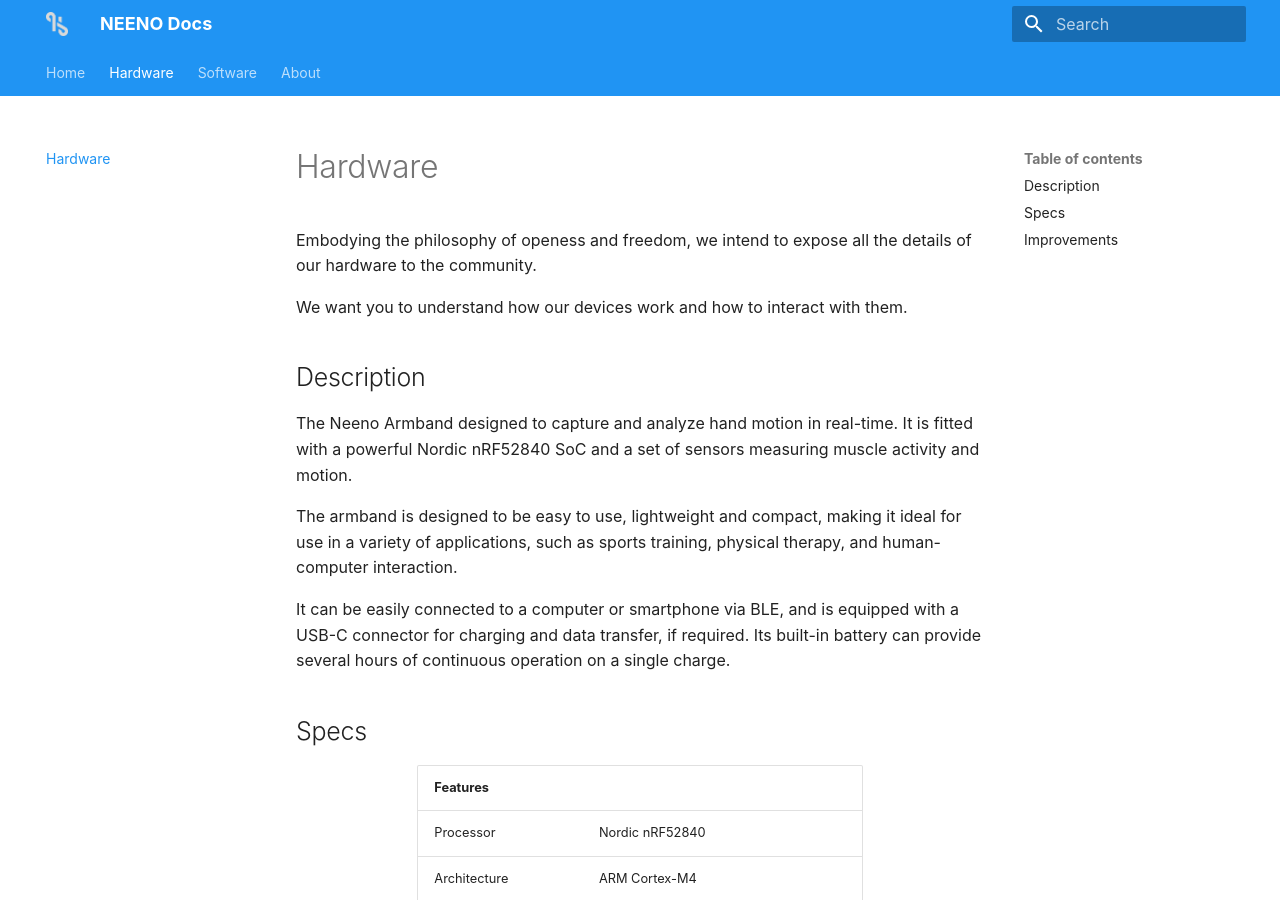
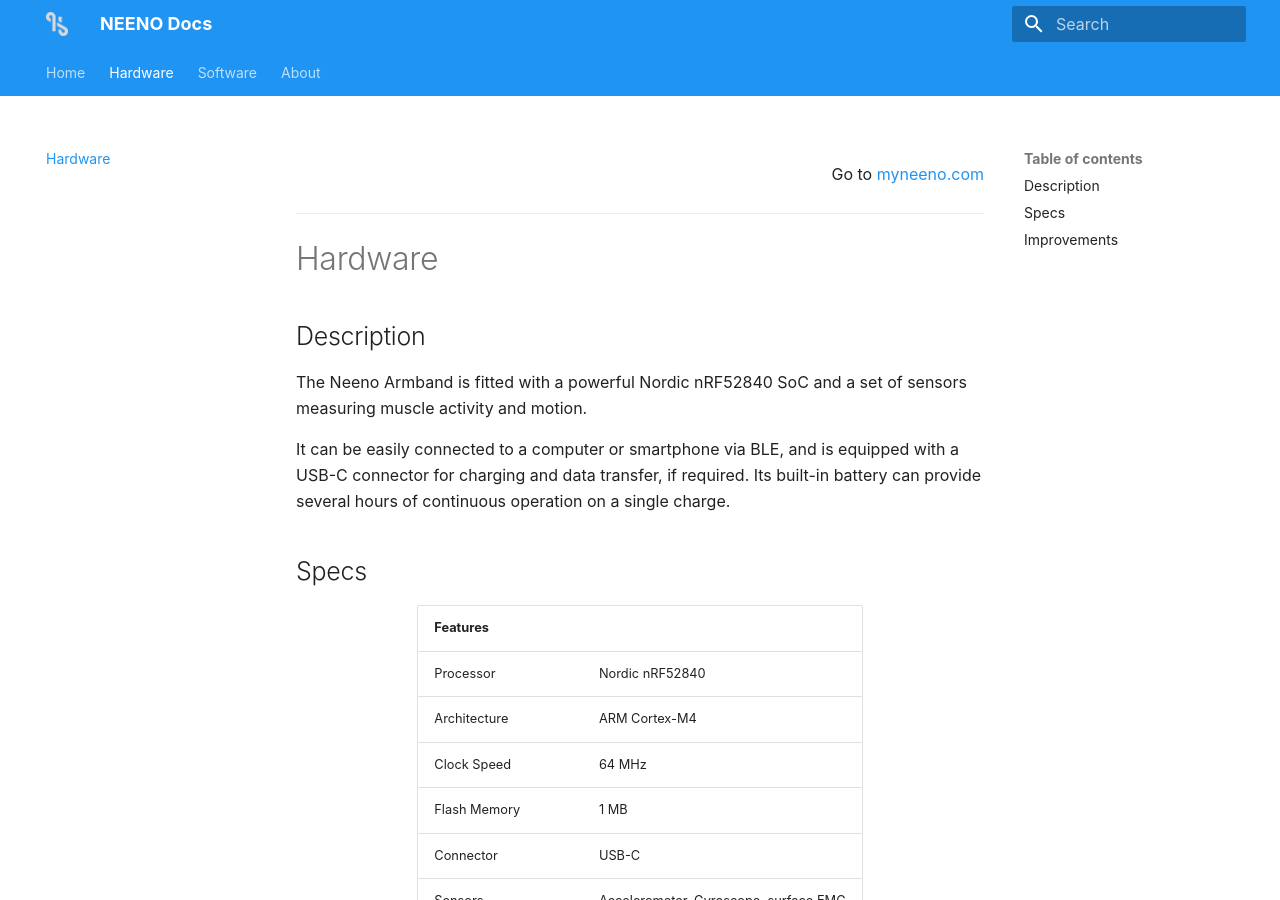
Before and after one commit to MyNeeno/docs, an MkDocs documentation site: the page built from docs/hardware.md, in a window 1280 px wide and 900 px high. Built offline with MkDocs 1.6.1 and Material for MkDocs 9.7.7, drawn with Linux system fonts in a browser that asks for light colours; some web fonts are replaced.

Commit message:
Simplify explanation of Hardware.

```diff
--- a/docs/hardware.md
+++ b/docs/hardware.md
@@ -1,19 +1,13 @@
+<p style="text-align: right;">Go to <a href="https://myneeno.com">myneeno.com</a></p>
+
+---
+
 # Hardware
-
-Embodying the philosophy of openess and freedom, we intend to expose all the
-details of our hardware to the community.
-
-We want you to understand how our devices work and how to interact with them.
 
 ## Description
 
-The Neeno Armband designed to capture and analyze hand motion in real-time. It
-is fitted with a powerful Nordic nRF52840 SoC and a set of sensors measuring
-muscle activity and motion.
-
-The armband is designed to be easy to use, lightweight and compact, making it
-ideal for use in a variety of applications, such as sports training, physical
-therapy, and human-computer interaction.
+The Neeno Armband is fitted with a powerful Nordic nRF52840 SoC and a set of
+sensors measuring muscle activity and motion.
 
 It can be easily connected to a computer or smartphone via BLE, and is equipped
 with a USB-C connector for charging and data transfer, if required. Its
@@ -77,5 +71,3 @@
 
 Head to the [Software](software.md) section
 to learn more about the software side of the Neeno Armband.
-
-<p style="text-align: center;">Go to <a href="https://myneeno.com">myneeno.com</a></p>
```
